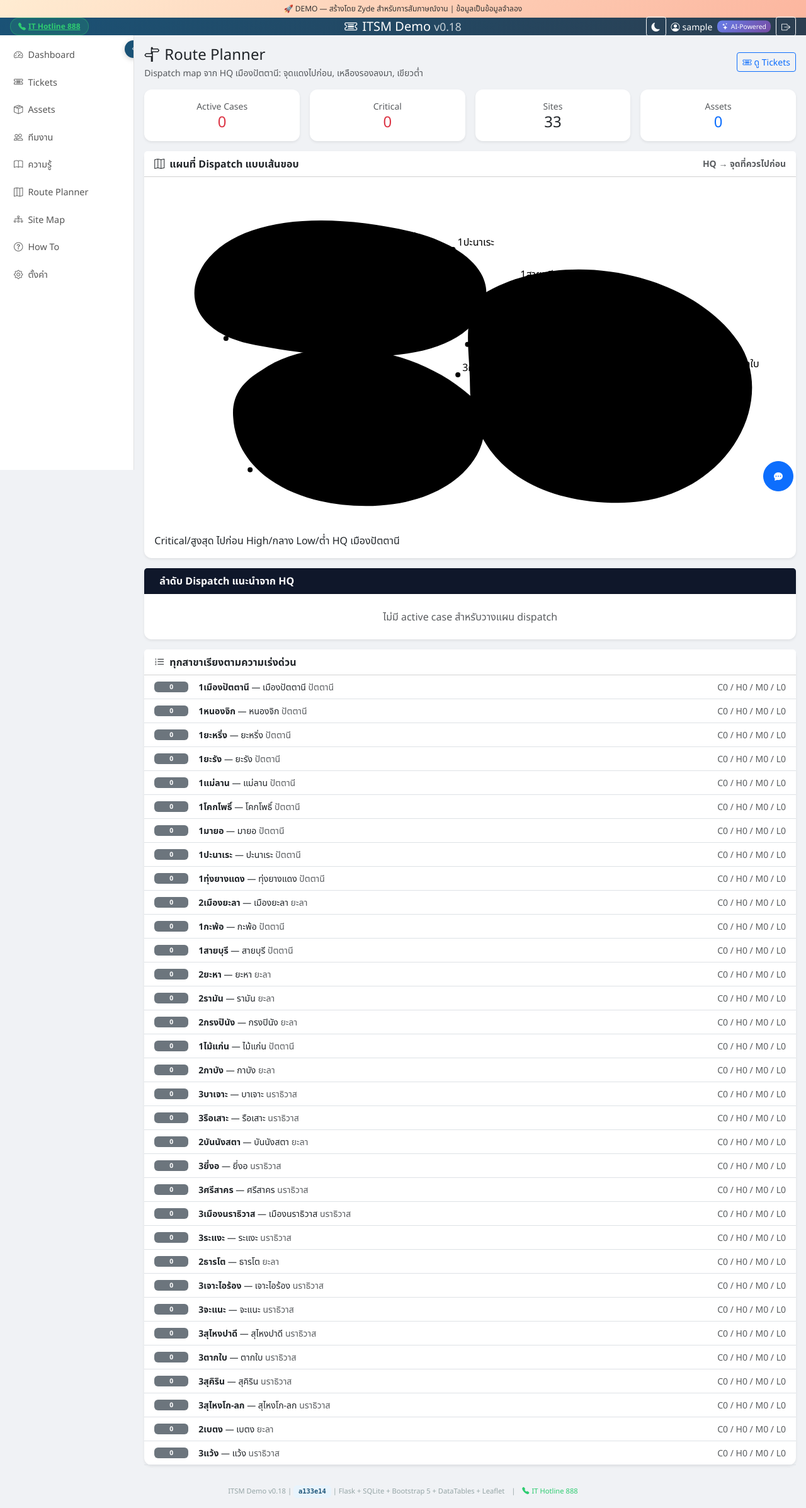
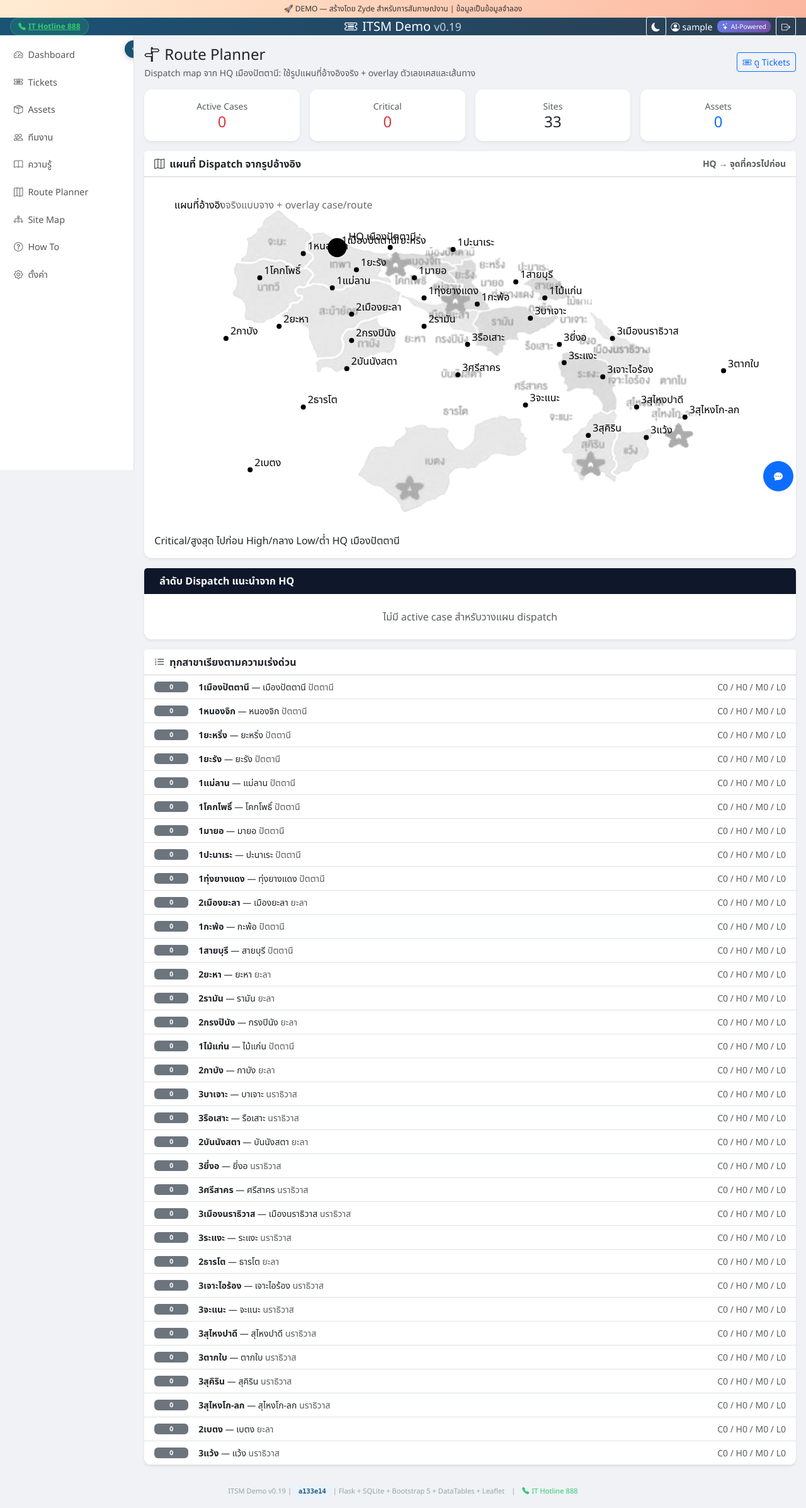
Before and after one commit to zyde-david/itsmdemo, a Flask app: page /route-planner in a window 1280 px wide. Shown: the whole page at 63% size. Run offline with Flask 3, Linux system fonts and the light colour scheme; the visitor is signed in with stand-in values (Sample User, id 1); data that the repository does not hold is empty; some libraries are stand-ins or nearby versions.

Commit message:
[verified] fix: use reference map image for dispatch planner

```diff
--- a/templates/base.html
+++ b/templates/base.html
@@ -263,7 +263,7 @@
    <a href="tel:888" class="quick-dial-btn"><i class="bi bi-telephone-fill"></i>IT Hotline 888</a>
   </div>
   <!-- Center: Brand -->
-  <a href="/" class="navbar-brand mb-0 h5 text-white text-decoration-none"><i class="bi bi-ticket-detailed me-2"></i>ITSM Demo <span class="small fw-normal opacity-75">v0.18</span></a>
+  <a href="/" class="navbar-brand mb-0 h5 text-white text-decoration-none"><i class="bi bi-ticket-detailed me-2"></i>ITSM Demo <span class="small fw-normal opacity-75">v0.19</span></a>
   <!-- Right: Theme toggle + User + Logout -->
   <div class="nav-user-section d-flex align-items-center gap-2">
    <button class="btn btn-sm btn-outline-light d-md-none me-1" type="button" id="sidebarToggle"><i class="bi bi-list"></i></button>
@@ -494,7 +494,7 @@
 </script>
 {% block extra_scripts %}{% endblock %}
 <div class="footer text-center py-3" style="color:#95a5a6;font-size:.7rem">
-  ITSM Demo v0.18 | <span class="id-badge" style="font-size:.65rem">a133e14</span> | Flask + SQLite + Bootstrap 5 + DataTables + Leaflet
+  ITSM Demo v0.19 | <span class="id-badge" style="font-size:.65rem">a133e14</span> | Flask + SQLite + Bootstrap 5 + DataTables + Leaflet
   <span class="d-none d-md-inline mx-2">|</span>
   <a href="tel:888" class="d-none d-md-inline" style="color:#2ecc71;font-size:.7rem;text-decoration:none"><i class="bi bi-telephone-fill me-1"></i>IT Hotline 888</a>
 </div>
--- a/templates/route-planner.html
+++ b/templates/route-planner.html
@@ -3,6 +3,7 @@
 {% block extra_head %}
 <style>
 .dispatch-map { background:#fff; border:1px solid #d1d5db; border-radius:16px; overflow:hidden; }
+.map-note { font-size:13px; fill:#64748b; }
 .map-outline { fill:none; stroke:#64748b; stroke-width:2.2; stroke-linejoin:round; }
 .map-district { fill:none; stroke:#cbd5e1; stroke-width:1.4; stroke-dasharray:4 4; }
 .route-line { fill:none; stroke:#0f172a; stroke-width:3.5; stroke-linecap:round; stroke-linejoin:round; stroke-dasharray:9 7; opacity:.75; }
@@ -29,7 +30,7 @@
 <div class="d-flex justify-content-between align-items-center mb-3 flex-wrap gap-2">
   <div>
     <h4 class="mb-1"><i class="bi bi-signpost-split me-2"></i>Route Planner</h4>
-    <div class="text-muted small">Dispatch map จาก HQ เมืองปัตตานี: จุดแดงไปก่อน, เหลืองรองลงมา, เขียวต่ำ</div>
+    <div class="text-muted small">Dispatch map จาก HQ เมืองปัตตานี: ใช้รูปแผนที่อ้างอิงจริง + overlay ตัวเลขเคสและเส้นทาง</div>
   </div>
   <a href="{{ url_for('tickets_page') }}" class="btn btn-sm btn-outline-primary"><i class="bi bi-ticket-detailed me-1"></i>ดู Tickets</a>
 </div>
@@ -43,19 +44,18 @@
 
 <div class="card shadow-sm mb-3">
   <div class="card-header bg-white fw-bold d-flex justify-content-between align-items-center flex-wrap gap-2">
-    <span><i class="bi bi-map me-2"></i>แผนที่ Dispatch แบบเส้นขอบ</span>
+    <span><i class="bi bi-map me-2"></i>แผนที่ Dispatch จากรูปอ้างอิง</span>
     <span class="small text-muted">HQ → จุดที่ควรไปก่อน</span>
   </div>
   <div class="card-body">
     <div class="dispatch-map">
       <svg viewBox="0 0 1000 540" width="100%" role="img" aria-label="Border-only IT dispatch route map">
         <rect x="0" y="0" width="1000" height="540" fill="#fff"/>
-        <!-- simple border-only province silhouettes -->
-        <path class="map-outline" d="M80,120 C135,45 275,40 405,70 C500,92 555,150 510,210 C455,285 290,275 160,250 C75,235 40,180 80,120 Z"/>
-        <path class="map-outline" d="M170,290 C255,230 410,250 500,330 C560,385 500,505 335,505 C220,505 130,450 125,365 C122,330 140,308 170,290 Z"/>
-        <path class="map-outline" d="M520,170 C640,95 845,130 925,245 C990,340 905,500 735,500 C590,500 500,425 500,315 C500,255 485,205 520,170 Z"/>
-        <!-- internal border hints, no fills -->
-        <path class="map-district" d="M160,92 L240,250 M270,58 L290,270 M385,75 L335,265 M470,125 L420,260 M145,345 L505,345 M210,290 L250,505 M340,260 L360,505 M475,335 L420,495 M565,190 L750,500 M690,130 L640,500 M820,160 L745,500 M920,270 L520,335"/>
+        <text x="32" y="34" class="map-note">แผนที่อ้างอิงจริงแบบจาง + overlay case/route</text>
+        <!-- real reference map base: grayscale/faint so badges and route are clear -->
+        <image href="{{ url_for('static', filename='images/dispatch-map-reference.jpg') }}"
+               x="25" y="20" width="950" height="500" preserveAspectRatio="xMidYMid meet"
+               style="filter: grayscale(1) contrast(1.35) brightness(1.12); opacity:.42;"/>
         <polyline class="route-line" points="{{ '%.1f'|format(hq.x) }},{{ '%.1f'|format(hq.y) }} {% for p in route_points %}{{ '%.1f'|format(p.x) }},{{ '%.1f'|format(p.y) }} {% endfor %}"/>
         <!-- all branch names as reference -->
         {% for d in districts %}
```
Also changed, not shown: static/images/dispatch-map-reference.jpg (added).
